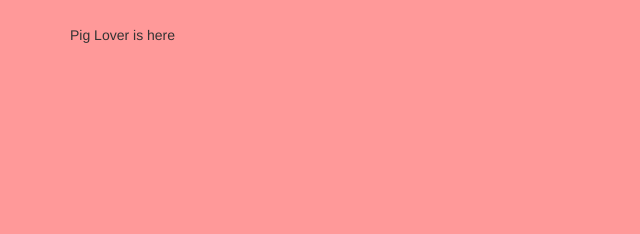
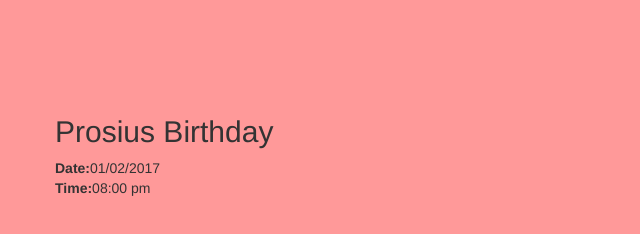
Before and after one commit to AgnieszkaKurek/SinglePageApp, a website: page pages/EventDetails.html in a window 1280 px wide. Shown: the whole page, without its empty margins (0-640 px from the left). Drawn offline with nearby package versions, Linux system fonts and the light colour scheme.

Commit message:
add new event

```diff
--- a/pages/EventDetails.html
+++ b/pages/EventDetails.html
@@ -17,10 +17,24 @@
 </head>
 <body>
     <div class="container">
+        <div class="navbar">
+            <div class="navbar-inner">
+                <ul class="nav"></ul>
+            </div>
+        </div>
         <div ng-controller="EventController">
-            {{event.name}}
+          <div class="row">
+              <div class="spann11">
+                  <h2>{{event.name}}</h2>
+             </div>
         </div>
+        <div class="row">
+            <div class="span3">
+                <div><strong>Date:</strong>{{event.date}}</div>
+                <div><strong>Time:</strong>{{event.time}}</div>
 
+            </div>
+        </div>
     </div>
 <script src="../bower_components/jquery/dist/jquery.min.js"></script>
 <script src="../bower_components/angular/angular.js"></script>
--- a/scripts/EventController.js
+++ b/scripts/EventController.js
@@ -5,9 +5,13 @@ eventsApp.controller('EventController',
 function EventController($scope) {
 
     $scope.event = {
-        name: 'Pig Lover is here',
-        date: '24/11/2016',
-        time: '08:00 pm'
+        name: 'Prosius Birthday',
+        date: '01/02/2017',
+        time: '08:00 pm',
+    location: {
+        address: 'Czeremchowa',
+        city:'Lublin'
+    }
     }
 
 }
```
